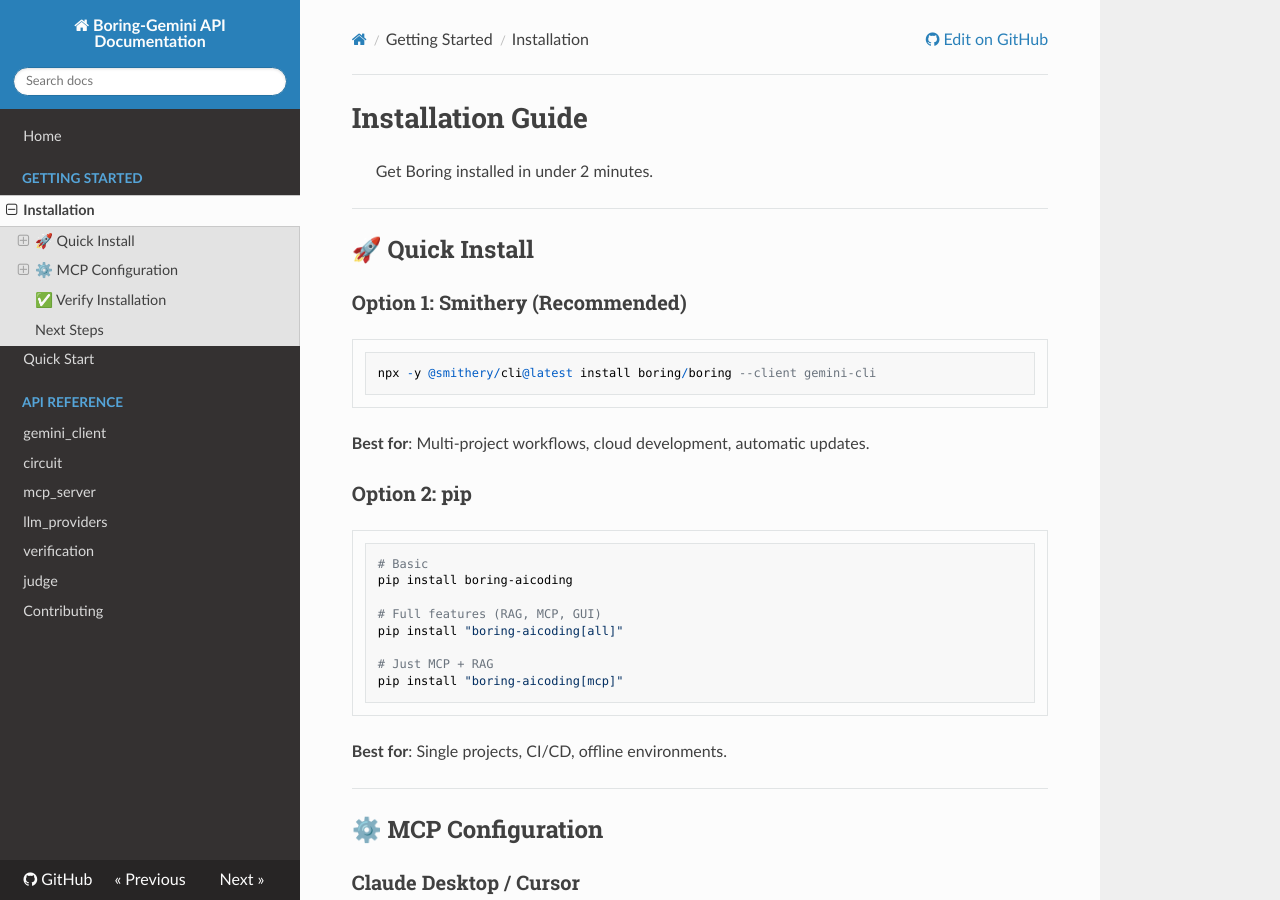
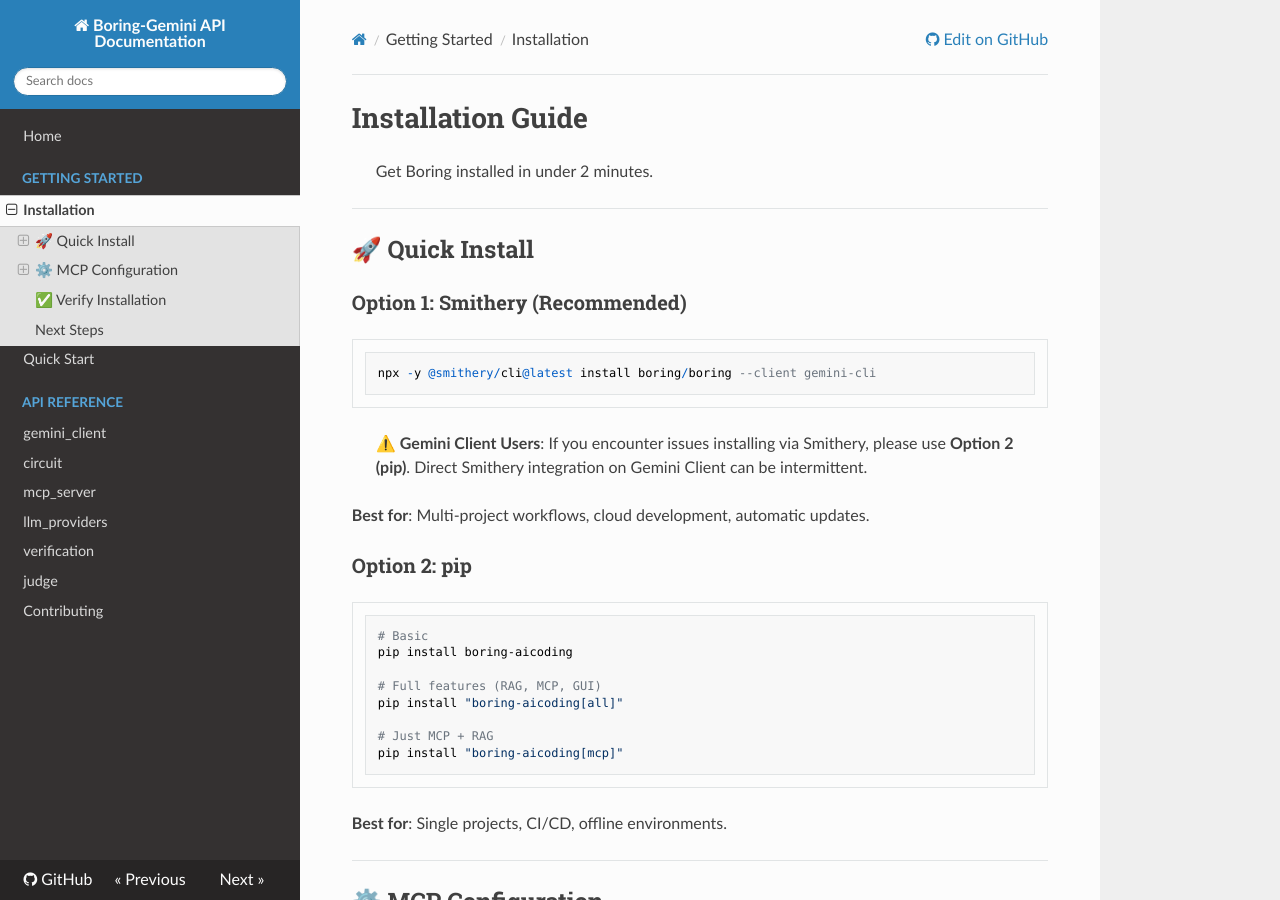
Before and after one commit to Boring206/boring-gemini, an MkDocs documentation site: the page built from docs/getting-started/installation.md, in a window 1280 px wide and 900 px high. Built offline with MkDocs 1.6.1, drawn with Linux system fonts in a browser that asks for light colours; nearby versions of some CDN libraries.

Commit message:
docs: add troubleshooting note for Smithery on Gemini client

````diff
--- a/docs/getting-started/installation.md
+++ b/docs/getting-started/installation.md
@@ -11,6 +11,8 @@
 ```bash
 npx -y @smithery/cli@latest install boring/boring --client gemini-cli
 ```
+
+> ⚠️ **Gemini Client Users**: If you encounter issues installing via Smithery, please use **Option 2 (pip)**. Direct Smithery integration on Gemini Client can be intermittent.
 
 **Best for**: Multi-project workflows, cloud development, automatic updates.
 
````
Also changed, not shown: README.md (+2 -0 lines), README_zh.md (+2 -0 lines).
